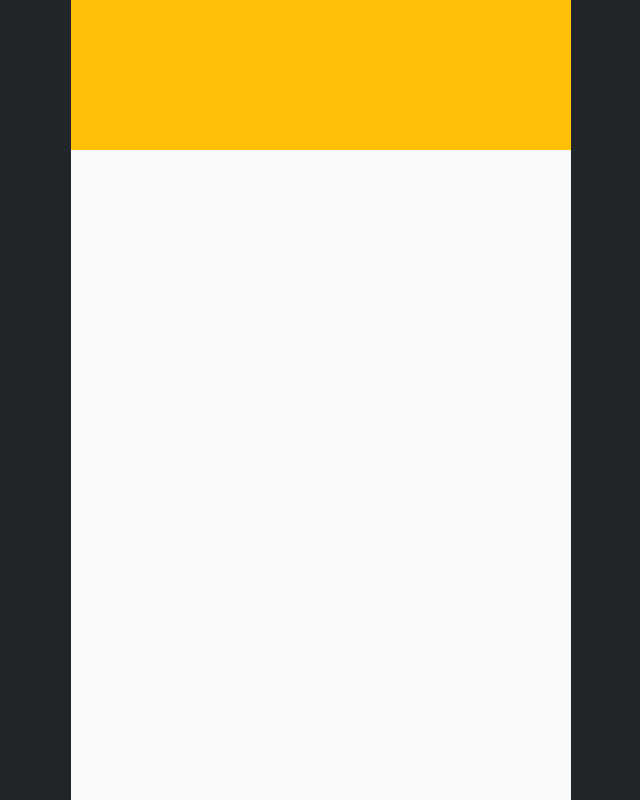
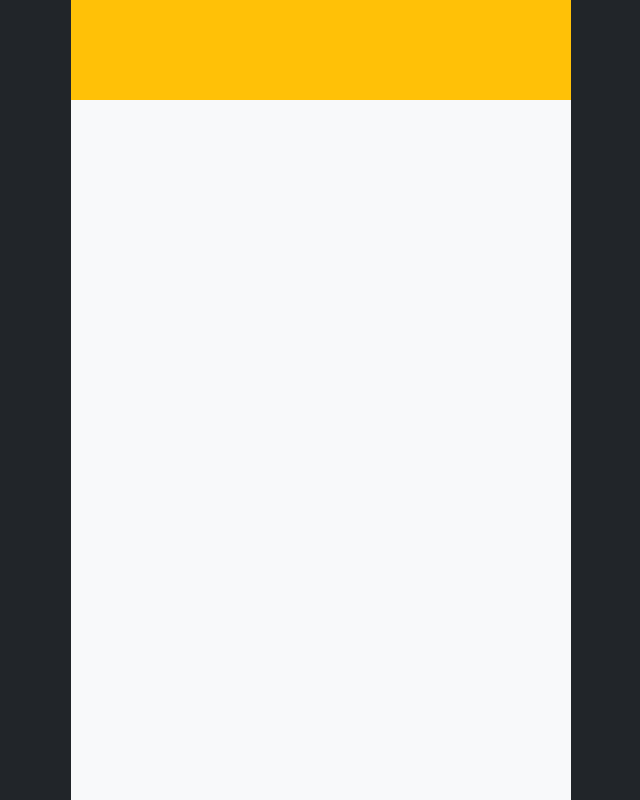
Before and after one commit to zdnpl/google-signin, a plain HTML site: page index.html in a window 1280 px wide. Shown: the whole page, without its empty margins (319-959 px from the left). Drawn offline with nearby package versions, Linux system fonts and the light colour scheme.

Commit message:
third commit

```diff
--- a/index.html
+++ b/index.html
@@ -13,7 +13,7 @@
   </head>
   <body class="bg-dark">
     <div class="wrapper bg-light" style="max-width: 500px; min-height: 100vh; display: flex; margin: auto; display: block">
-      <div class="spacing bg-warning" style="padding-top: 150px"></div>
+      <div class="spacing bg-warning" style="padding-top: 100px"></div>
       <!-- Sign in button -->
       <div class="g-signin2" data-onsuccess="onSignIn"></div>
       <div class="data">
```
